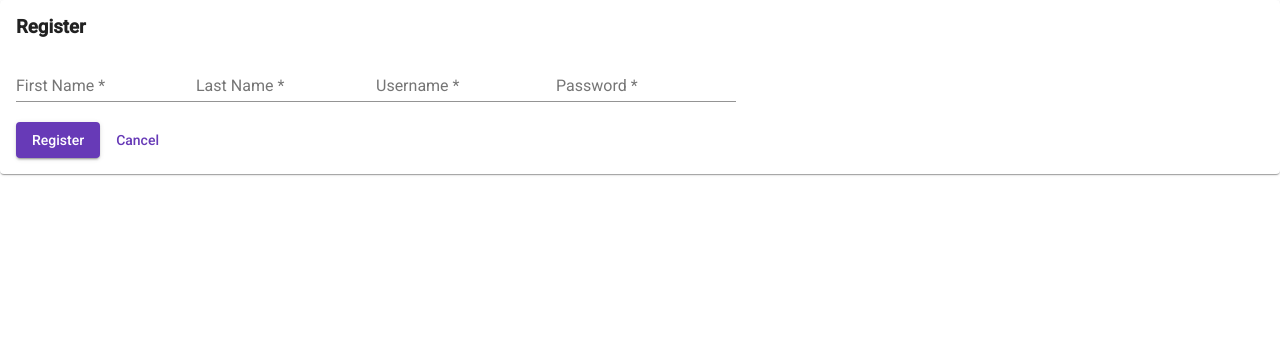
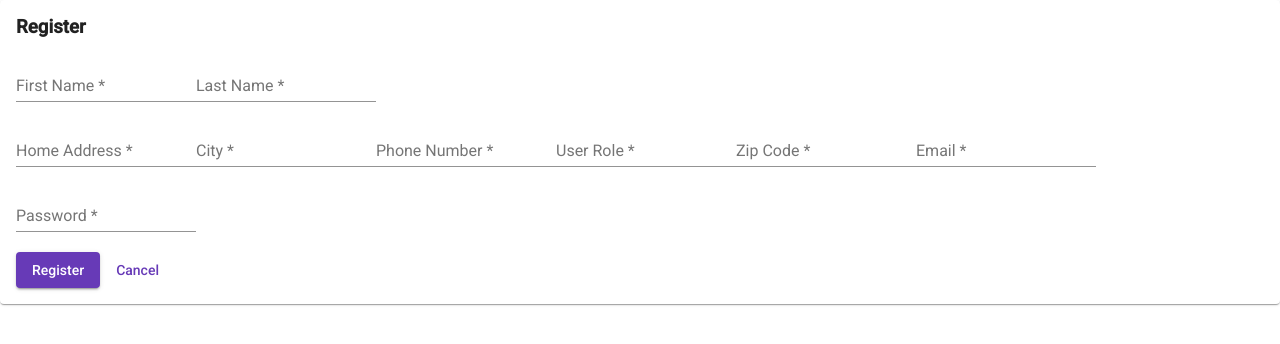
Before and after one commit to antogkou/Sacchon-Angular-Frontend, an Angular app: page /register in a window 1280 px wide. Shown: the top 344 px of the page. Built offline with nearby package versions, Linux system fonts and the light colour scheme.

Commit message:
[ADD] Register function

```diff
--- /dev/null
+++ b/src/app/user-account/_models/user.ts
@@ -0,0 +1,20 @@
+//import { Role } from "./role";
+
+export class User {
+    // user_id: number;
+    firstName: string;
+    lastName: string;
+    email: string;
+    password: string;
+    address: string;
+    city: string;
+    phoneNumber: number;
+    userRole: string;
+    zipCode: number;
+    hasActiveDoctor: number = 1;
+    createdDate: number;
+    isActive: number = 0;
+
+    //role: Role;
+    //token?: string;
+}
--- a/src/app/user-account/register/register.component.html
+++ b/src/app/user-account/register/register.component.html
@@ -4,25 +4,56 @@
         <div class="col-sm-5">
           <mat-card>
             <h3 class="text-center">Register</h3>
-            <form [formGroup]="registerForm" (ngSubmit)="onSubmit()">
+            <form [formGroup]="registerForm" (ngSubmit)="onRegister()">
               <mat-form-field class="w-100">
-                <input type="text" matInput placeholder="First Name" formControlName="firstname">
-                <mat-error *ngIf="data.firstname.errors?.required">First Name is required</mat-error>
+                <input type="text" matInput placeholder="First Name" formControlName="firstName">
+                <mat-error *ngIf="data.firstName.errors?.required">First Name is required</mat-error>
               </mat-form-field>
+
               <mat-form-field class="w-100">
-                <input type="text" matInput placeholder="Last Name" formControlName="lastname">
-                <mat-error *ngIf="data.lastname.errors?.required">Last Name is required</mat-error>
+                <input type="text" matInput placeholder="Last Name" formControlName="lastName">
+                <mat-error *ngIf="data.lastName.errors?.required">Last Name is required</mat-error>
               </mat-form-field>
+
+              <br>
+
               <mat-form-field class="w-100">
-                <input type="text" matInput placeholder="Username" formControlName="username">
-                <mat-error *ngIf="data.username.errors?.required">Username is required</mat-error>
+                <input type="text" matInput placeholder="Home Address" formControlName="address">
+                <mat-error *ngIf="data.address.errors?.required">Home Address is required</mat-error>
+              </mat-form-field>
+
+              <mat-form-field class="w-100">
+                <input type="text" matInput placeholder="City" formControlName="city">
+                <mat-error *ngIf="data.city.errors?.required">City is required</mat-error>
+              </mat-form-field>
+
+              <mat-form-field class="w-100">
+                <input type="text" matInput placeholder="Phone Number" formControlName="phoneNumber">
+                <mat-error *ngIf="data.phoneNumber.errors?.required">Phone Number is required</mat-error>
+              </mat-form-field>
+
+              <mat-form-field class="w-100">
+                <input type="text" matInput placeholder="User Role" formControlName="userRole">
+                <mat-error *ngIf="data.userRole.errors?.required">User Role is required</mat-error>
+              </mat-form-field>
+
+              <mat-form-field class="w-100">
+                <input type="number" matInput placeholder="Zip Code" formControlName="zipCode">
+                <mat-error *ngIf="data.zipCode.errors?.required">Zip Code is required</mat-error>
+              </mat-form-field>
+
+              <mat-form-field class="w-100">
+                <input type="text" matInput placeholder="Email" formControlName="email">
+                <mat-error *ngIf="data.email.errors?.required">Email is required</mat-error>
               </mat-form-field>
               <mat-form-field class="w-100">
                 <input type="password" matInput placeholder="Password" formControlName="password">
                 <mat-error *ngIf="data.password.errors?.required">Password is required</mat-error>
               </mat-form-field>
+
               <div class="mt-4">
                 <button mat-raised-button color="primary">Register</button>
+                <!-- <a (click)="onRegister()" class="ml-2" mat-button color="primary">Cancel</a> -->
                 <a [routerLink]="['/login']" class="ml-2" mat-button color="primary">Cancel</a>
               </div>
             </form>
--- a/src/app/user-account/register/register.component.ts
+++ b/src/app/user-account/register/register.component.ts
@@ -2,6 +2,7 @@ import { Component, OnInit } from '@angular/core';
 import { FormBuilder, FormGroup, Validators } from '@angular/forms';
 import { MatSnackBar } from '@angular/material/snack-bar';
 import { Router } from '@angular/router';
+import { UserService } from '../user.service';
 
 @Component({
   selector: 'app-register',
@@ -14,15 +15,24 @@ export class RegisterComponent implements OnInit {
   constructor(
     private formBuilder: FormBuilder,
     private router: Router,
-    private _snackBar: MatSnackBar
+    private _snackBar: MatSnackBar,
+    private userService: UserService
   ) {}
 
   ngOnInit(): void {
     this.registerForm = this.formBuilder.group({
-      firstname: ['', Validators.required],
-      lastname: ['', Validators.required],
-      username: ['', Validators.required],
+      firstName: ['', Validators.required],
+      lastName: ['', Validators.required],
+      email: ['', Validators.required],
       password: ['', Validators.required],
+      address: ['', Validators.required],
+      city: ['', Validators.required],
+      phoneNumber: ['', Validators.required],
+      userRole: ['', Validators.required],
+      zipCode: ['', Validators.required],
+      hasActiveDoctor: [1],
+      isActive: [0],
+      createdDate: []
     });
   }
 
@@ -30,18 +40,31 @@ export class RegisterComponent implements OnInit {
     return this.registerForm.controls;
   }
 
-  onSubmit() {
+  onRegister(){
     if (this.registerForm.invalid) {
       return;
     } else {
-      localStorage.setItem('firstname', this.data.firstname.value);
-      localStorage.setItem('lastname', this.data.lastname.value);
-      localStorage.setItem('username', this.data.username.value);
-      localStorage.setItem('password', this.data.password.value);
-      this._snackBar.open('Register Successfully', 'Success', {
-        duration: 2000,
-      });
-      this.router.navigate(['/login']);
+      this.userService.register(this.registerForm.value).subscribe(r => {
+        this.router.navigate(['/login']);
+      })
+        this._snackBar.open('Register Successfully', 'Success', {
+         duration: 2000,
+          });
     }
   }
+
+  // onSubmit() {
+  //   if (this.registerForm.invalid) {
+  //     return;
+  //   } else {
+  //     localStorage.setItem('firstname', this.data.firstname.value);
+  //     localStorage.setItem('lastname', this.data.lastname.value);
+  //     localStorage.setItem('username', this.data.email.value);
+  //     localStorage.setItem('password', this.data.password.value);
+  //     this._snackBar.open('Register Successfully', 'Success', {
+  //       duration: 2000,
+  //     });
+  //     this.router.navigate(['/login']);
+  //   }
+  // }
 }
--- a/src/app/user-account/user.service.ts
+++ b/src/app/user-account/user.service.ts
@@ -1,7 +1,7 @@
 import { Injectable } from '@angular/core';
 import { HttpClient, HttpHeaders } from '@angular/common/http';
 import { BehaviorSubject, Observable } from 'rxjs';
-import { User } from 'src/user';
+import { User } from './_models/user';
 import { tap } from 'rxjs/operators';
 
 @Injectable({
@@ -43,6 +43,11 @@ export class UserService {
       );
   }
 
+  register(user: User){
+    return this.http
+    .post(this.baseUrl + 'register', user);
+  }
+
   checkRole(userRole) {
     return this.http
       .post(this.baseUrl + 'login', {
```
Also changed, not shown: src/app/user-account/_models/role.ts (renamed from src/app/role.ts).
